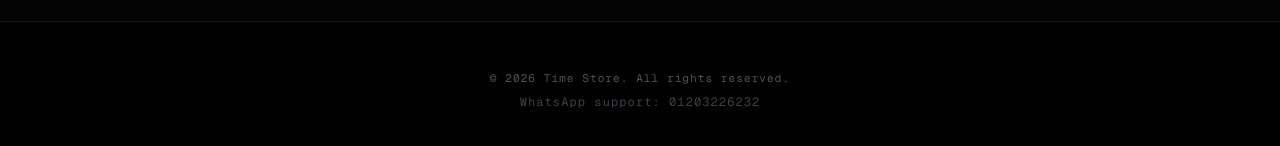
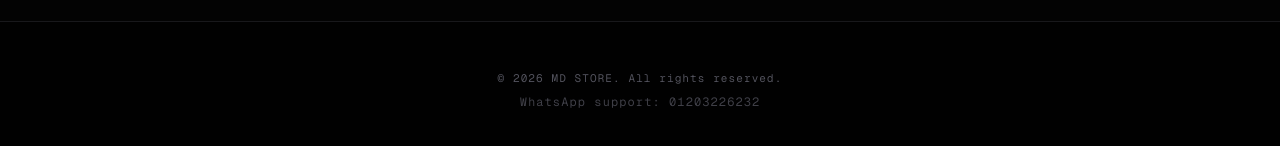
Before and after one commit to mahmoudahmed20d-bit/watch-store, a Next.js app: page / in a window 1280 px wide. Shown: the part 2886-3032 px from the top of the page. Built offline with nearby package versions, Linux system fonts and the light colour scheme.

Commit message:
update website

```diff
--- a/app/page.tsx
+++ b/app/page.tsx
@@ -383,7 +383,7 @@
 
       {/* فوتر ختام الصفحة الفخم والمحكم */}
       <footer className="border-t border-zinc-900 bg-[#010101] py-12 text-center text-[11px] tracking-widest text-zinc-600 font-mono space-y-2">
-        <p>© 2026 Time Store. All rights reserved.</p>
+        <p>© 2026 MD STORE. All rights reserved.</p>
         <p className="text-zinc-700 text-xs">WhatsApp support: 01203226232</p>
       </footer>
 
```
